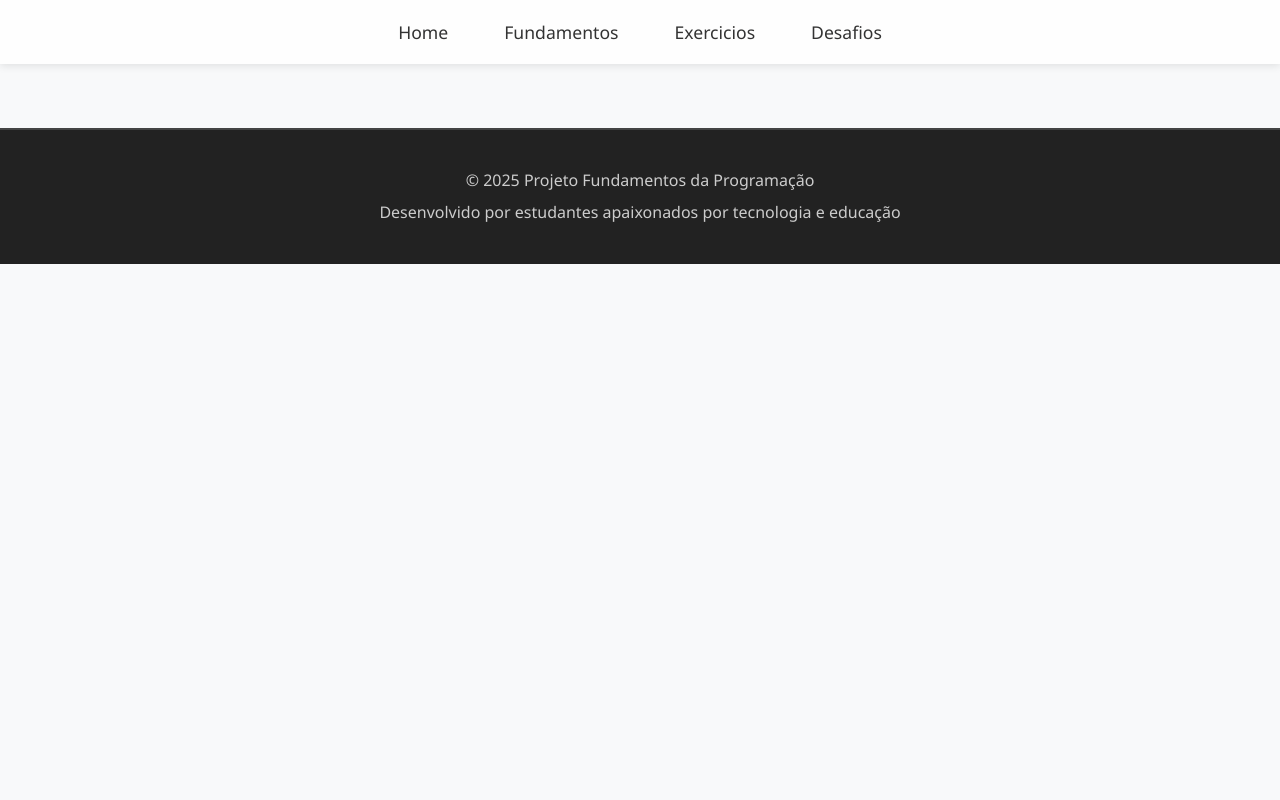
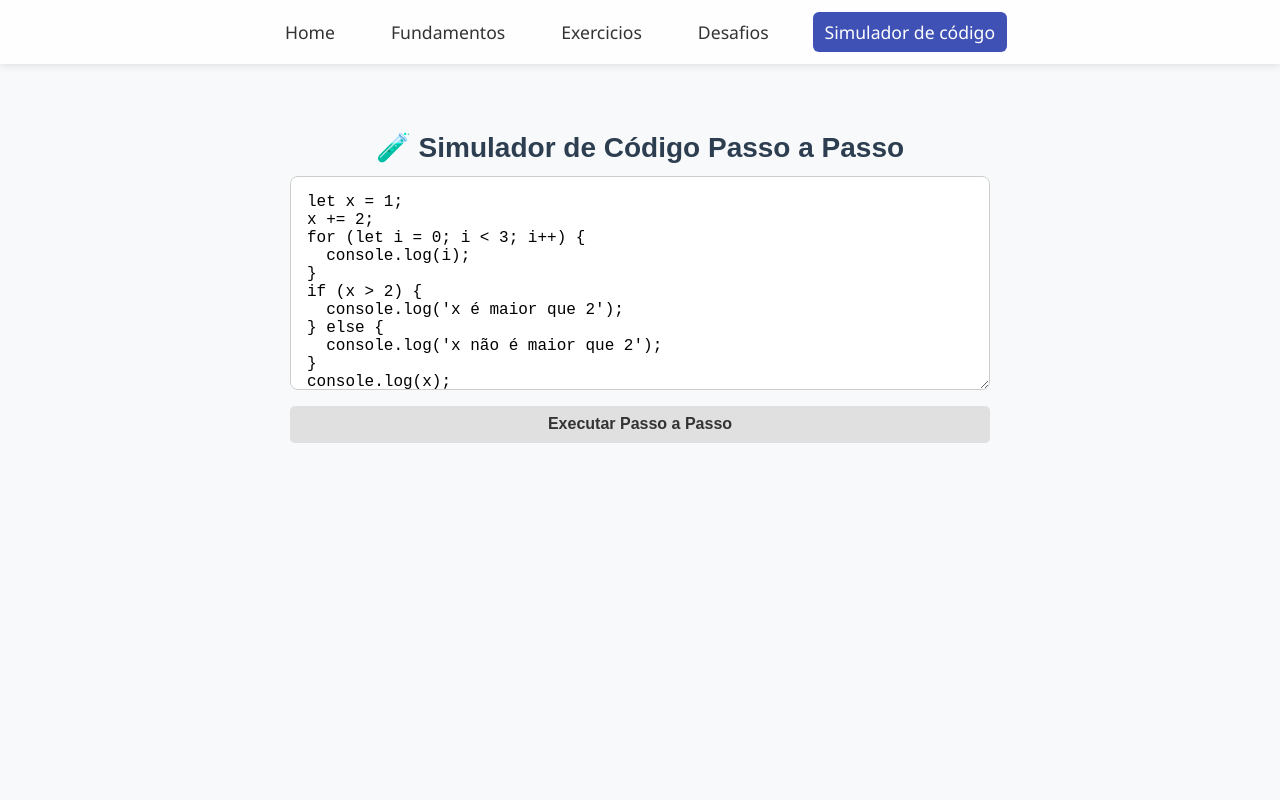
Before and after one commit to GuilhermeEijiY/Certificadora, a React (Create React App) app in the folder fundamentos/: page /SimuladorPassoAPasso in a window 1280 px wide. Shown: the top 800 px of the page. Built offline with nearby package versions, Linux system fonts and the light colour scheme.

Commit message:
Inclusão do novo componente simulador de passos
Ele simulará os passos que o usuário colocará na caixa de texto e mostrará o que está sendo feito em cada passo

```diff
--- a/fundamentos/package.json
+++ b/fundamentos/package.json
@@ -2,6 +2,7 @@
   "name": "fundamentos",
   "version": "0.1.0",
   "private": true,
+  "homepage": "https://guilhermeeijiy.github.io/Certificadora",
   "dependencies": {
     "@testing-library/dom": "^10.4.0",
     "@testing-library/jest-dom": "^6.6.3",
@@ -15,6 +16,8 @@
     "web-vitals": "^2.1.4"
   },
   "scripts": {
+    "predeploy": "npm run build",
+    "deploy": "gh-pages -d build",
     "start": "react-scripts start",
     "build": "react-scripts build",
     "test": "react-scripts test",
@@ -37,5 +40,8 @@
       "last 1 firefox version",
       "last 1 safari version"
     ]
+  },
+  "devDependencies": {
+    "gh-pages": "^6.3.0"
   }
 }
--- a/fundamentos/src/App.js
+++ b/fundamentos/src/App.js
@@ -12,6 +12,7 @@ import Footer from './components/Footer';
 import Fundamentos from './pages/Fundamentos';
 import Exercicios from './pages/Exercicios';
 import Desafios from './pages/Desafios';
+import SimuladorPassoAPasso from './pages/SimuladorPassoAPasso';
 
 function App() {
   return (
@@ -23,6 +24,7 @@ function App() {
             <Route path='/Fundamentos' element={<Fundamentos/>}/>
             <Route path='/Exercicios' element={<Exercicios/>}/>
             <Route path='/Desafios' element={<Desafios/>}/>
+            <Route path='/SimuladorPassoAPasso' element={<SimuladorPassoAPasso/>}/>
         </Routes>
           <Footer />
       </BrowserRouter>
--- a/fundamentos/src/components/Navbar.js
+++ b/fundamentos/src/components/Navbar.js
@@ -17,6 +17,9 @@ const Navbar = () => {
         <NavLink to="/desafios" className={({ isActive }) => isActive ? "nav-link active" : "nav-link"}>
           Desafios
         </NavLink>
+        <NavLink to="/simuladorPassoAPasso" className={({ isActive }) => isActive ? "nav-link active" : "nav-link"}>
+          Simulador de código
+        </NavLink>
       </div>
     </nav>
   );
--- /dev/null
+++ b/fundamentos/src/pages/SimuladorPassoAPasso.css
@@ -0,0 +1,48 @@
+.simulador-container {
+  max-width: 700px;
+  margin: 2rem auto;
+  padding: 1rem;
+  font-family: Arial, sans-serif;
+  min-height: calc(100vh - 100px); /* ajuste conforme a altura do seu header + footer */
+  display: flex;
+  flex-direction: column;
+}
+
+
+.codigo-input {
+  width: 100%;
+  font-family: monospace;
+  font-size: 1rem;
+  padding: 1rem;
+  border-radius: 8px;
+  border: 1px solid #ccc;
+  box-sizing: border-box;
+  margin-bottom: 1rem;
+}
+
+.btn {
+  background-color: #4caf50;
+  color: white;
+  border: none;
+  padding: 0.6rem 1.2rem;
+  border-radius: 5px;
+  cursor: pointer;
+  font-weight: bold;
+}
+
+.resultado {
+  background: #f0f0f0;
+  padding: 1rem;
+  margin-top: 1rem;
+  border-radius: 8px;
+}
+
+.resultado ul {
+  list-style-type: none;
+  padding-left: 0;
+}
+
+html, body {
+  height: 100%;
+  margin: 0;
+}
--- /dev/null
+++ b/fundamentos/src/pages/SimuladorPassoAPasso.js
@@ -0,0 +1,204 @@
+import React, { useState } from 'react';
+import './SimuladorPassoAPasso.css';
+
+function SimuladorPassoAPasso() {
+  const [codigo, setCodigo] = useState(
+    `let x = 1;\nx += 2;\nfor (let i = 0; i < 3; i++) {\n  console.log(i);\n}\nif (x > 2) {\n  console.log('x é maior que 2');\n} else {\n  console.log('x não é maior que 2');\n}\nconsole.log(x);`
+  );
+  const [passos, setPassos] = useState([]);
+  const [executado, setExecutado] = useState(false);
+
+  const evaluateExpression = (expression, context) => {
+    let evaluated = expression;
+    for (const key in context) {
+      evaluated = evaluated.replace(new RegExp(`\\b${key}\\b`, 'g'), context[key]);
+    }
+    try {
+      return eval(evaluated);
+    } catch (e) {
+      console.error("Erro ao avaliar expressão:", expression, "Contexto:", context, "Erro:", e);
+      return `[ERRO DE AVALIAÇÃO: ${expression}]`;
+    }
+  };
+
+  const simularCodigo = () => {
+    const contexto = {};
+    const explicacoes = [];
+
+    const linhas = codigo.split('\n').map((l) => l.trim()).filter(Boolean);
+
+    const log = (...args) => {
+      const msg = args.map((arg) => JSON.stringify(arg)).join(' ');
+      explicacoes.push(`🖨️ Mostrando no console: ${msg}`);
+    };
+
+    try {
+      for (let i = 0; i < linhas.length; i++) {
+        const linha = linhas[i];
+
+        if (/^(let|const|var)\s+/.test(linha)) {
+          const match = linha.match(/(let|const|var)\s+(\w+)\s*=\s*(.+);?/);
+          if (match) {
+            const [, , variavel, valorStr] = match;
+            contexto[variavel] = evaluateExpression(valorStr, contexto);
+            explicacoes.push(`📌 Criando a variável \`${variavel}\` com valor ${JSON.stringify(contexto[variavel])}.`);
+          }
+
+        } else if (linha.includes('+=')) {
+          const [variavel, valorStr] = linha.replace(';', '').split('+=').map(s => s.trim());
+          const valorNumerico = evaluateExpression(valorStr, contexto);
+          if (typeof contexto[variavel] === 'number' && typeof valorNumerico === 'number') {
+            contexto[variavel] += valorNumerico;
+            explicacoes.push(`➕ Somando ${valorStr} à variável \`${variavel}\`. Agora vale ${contexto[variavel]}.`);
+          } else {
+            explicacoes.push(`❌ Erro: Operação '+=' inválida para tipos de dados em \`${linha}\`.`);
+          }
+
+        } else if (linha.startsWith('console.log')) {
+          const conteudo = linha.match(/console\.log\((.+)\)/)[1];
+          const resultado = evaluateExpression(conteudo, contexto);
+          log(resultado);
+
+        } else if (linha.startsWith('for')) {
+          explicacoes.push('🔁 Iniciando um laço de repetição.');
+          const forMatch = linha.match(/for\s*\(let\s+(\w+)\s*=\s*(\d+);\s*\1\s*<\s*(\d+);\s*\1\+\+\)/);
+          const corpo = [];
+
+          i++;
+          while (i < linhas.length && linhas[i] !== '}') {
+            corpo.push(linhas[i]);
+            i++;
+          }
+
+          if (forMatch) {
+            const [, variavel, inicioStr, fimStr] = forMatch;
+            const inicio = parseInt(inicioStr);
+            const fim = parseInt(fimStr);
+
+            for (let j = inicio; j < fim; j++) {
+              contexto[variavel] = j;
+              explicacoes.push(`🔂 Repetição com \`${variavel} = ${j}\``);
+              corpo.forEach((l) => {
+                if (l.includes('console.log')) {
+                  const conteudoLoop = l.match(/console\.log\((.+)\)/)[1];
+                  const resultadoLoop = evaluateExpression(conteudoLoop, contexto);
+                  log(resultadoLoop);
+                }
+              });
+            }
+          }
+
+        } else if (linha.startsWith('if') || linha.startsWith('else if') || linha.startsWith('else')) {
+          const blocosCondicionais = [];
+          let condIndex = i;
+
+          while (condIndex < linhas.length) {
+            const condLinha = linhas[condIndex];
+            if (/^(if|else if|else)/.test(condLinha)) {
+              const condicaoMatch = condLinha.match(/^(if|else if)\s*\((.*)\)/);
+              blocosCondicionais.push({
+                tipo: condLinha.startsWith('else') && !condicaoMatch ? 'else' : 'if',
+                expressao: condicaoMatch?.[2],
+                linhas: []
+              });
+              condIndex++;
+              while (condIndex < linhas.length && linhas[condIndex] !== '}') {
+                blocosCondicionais[blocosCondicionais.length - 1].linhas.push(linhas[condIndex]);
+                condIndex++;
+              }
+              condIndex++;
+            } else {
+              break;
+            }
+          }
+
+          i = condIndex - 1;
+
+          let condicaoSatisfeita = false;
+          for (const bloco of blocosCondicionais) {
+            let expressaoAvaliada = false;
+            if (bloco.tipo === 'else') {
+              if (!condicaoSatisfeita) {
+                explicacoes.push(`🧠 Condição \`else\` satisfeita.`);
+                expressaoAvaliada = true;
+              }
+            } else {
+              try {
+                expressaoAvaliada = evaluateExpression(bloco.expressao, contexto);
+                if (expressaoAvaliada) {
+                  explicacoes.push(`🧠 Condição \`${bloco.expressao}\` satisfeita.`);
+                } else {
+                  explicacoes.push(`❌ Condição \`${bloco.expressao}\` não satisfeita.`);
+                }
+              } catch (e) {
+                explicacoes.push(`❌ Erro ao avaliar condição \`${bloco.expressao}\`: ${e.message}`);
+                expressaoAvaliada = false;
+              }
+            }
+
+            if (expressaoAvaliada) {
+              condicaoSatisfeita = true;
+              bloco.linhas.forEach(l => {
+                if (l.includes('console.log')) {
+                  const conteudoIf = l.match(/console\.log\((.+)\)/)[1];
+                  const resultadoIf = evaluateExpression(conteudoIf, contexto);
+                  log(resultadoIf);
+                }
+              });
+              break;
+            }
+          }
+
+
+        } else {
+          try {
+            const assignMatch = linha.match(/^(\w+)\s*=\s*(.+);?$/);
+            if (assignMatch) {
+              const [, variavel, valorStr] = assignMatch;
+              contexto[variavel] = evaluateExpression(valorStr, contexto);
+              explicacoes.push(`🔄 Atualizando a variável \`${variavel}\` para ${JSON.stringify(contexto[variavel])}.`);
+            } else {
+              evaluateExpression(linha, contexto);
+              explicacoes.push(`⚙️ Executando linha genérica: \`${linha}\`.`);
+            }
+          } catch (e) {
+            explicacoes.push(`❌ Erro ao processar linha: \`${linha}\` - ${e.message}`);
+          }
+        }
+      }
+
+      setPassos(explicacoes);
+    } catch (error) {
+      setPassos(['❌ Erro durante a simulação:', error.message]);
+    }
+
+    setExecutado(true);
+  };
+
+  return (
+    <div className="simulador-container">
+      <h1>🧪 Simulador de Código Passo a Passo</h1>
+      <textarea
+        className="codigo-input"
+        value={codigo}
+        onChange={(e) => setCodigo(e.target.value)}
+        rows={10}
+        placeholder="Cole seu código aqui..."
+      />
+      <button className="btn" onClick={simularCodigo}>Executar Passo a Passo</button>
+
+      {executado && (
+        <div className="resultado">
+          <h3>📋 Explicação Simples:</h3>
+          <ul>
+            {passos.map((passo, index) => (
+              <li key={index}>{passo}</li>
+            ))}
+          </ul>
+        </div>
+      )}
+    </div>
+  );
+}
+
+export default SimuladorPassoAPasso;
```
Also changed, not shown: 1 other file (tests, documents, lock files or other folders).
